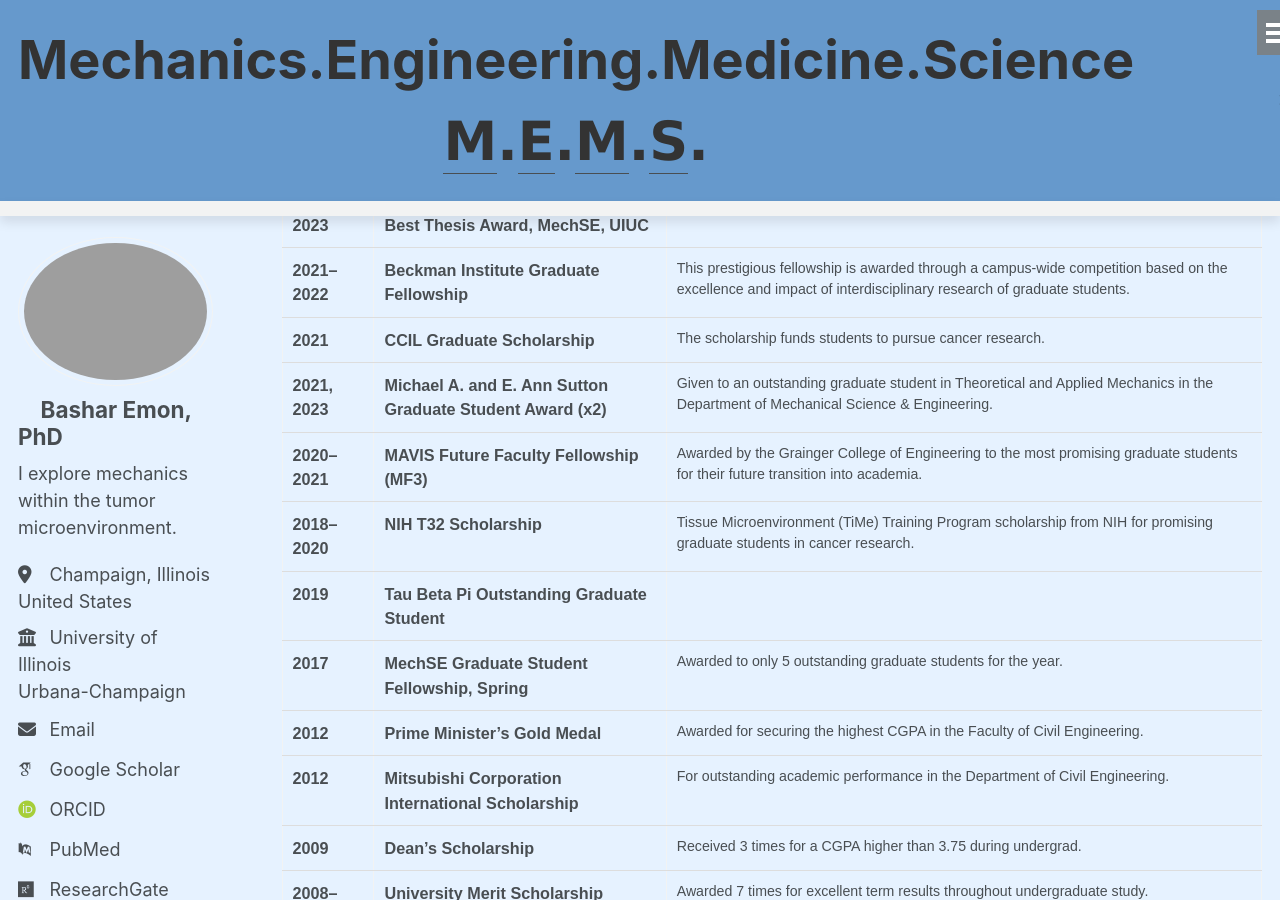
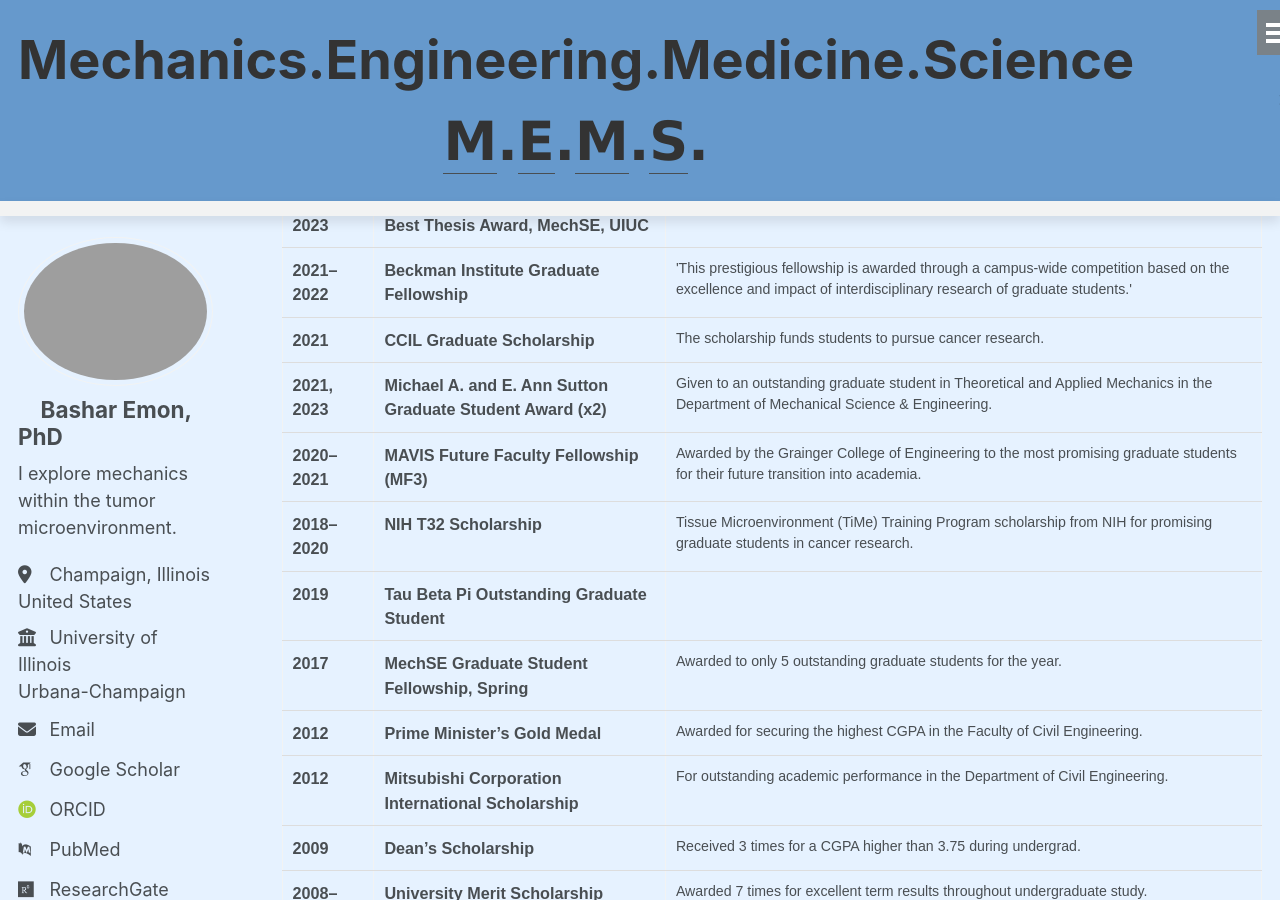
Before and after one commit to BasharEmon/BasharEmon.github.io, a Jekyll site: the page built from _pages/portfolio.html, in a window 1280 px wide and 900 px high, scrolled down 1086 px. Built offline with Jekyll 4.4.1, drawn with Linux system fonts in a browser that asks for light colours; some web fonts are replaced.

Commit message:
Update portfolio.html

```diff
--- a/_pages/portfolio.html
+++ b/_pages/portfolio.html
@@ -65,7 +65,7 @@ author_profile: true
   <tr>
     <td class="year">2021–2022</td>
     <td class="award">Beckman Institute Graduate Fellowship</td>
-    <td class="description">This prestigious fellowship is awarded through a campus-wide competition based on the excellence and impact of interdisciplinary research of graduate students.</td>
+    <td class="description">'This prestigious fellowship is awarded through a campus-wide competition based on the excellence and impact of interdisciplinary research of graduate students.'</td>
   </tr>
   <tr>
     <td class="year">2021</td>
```
